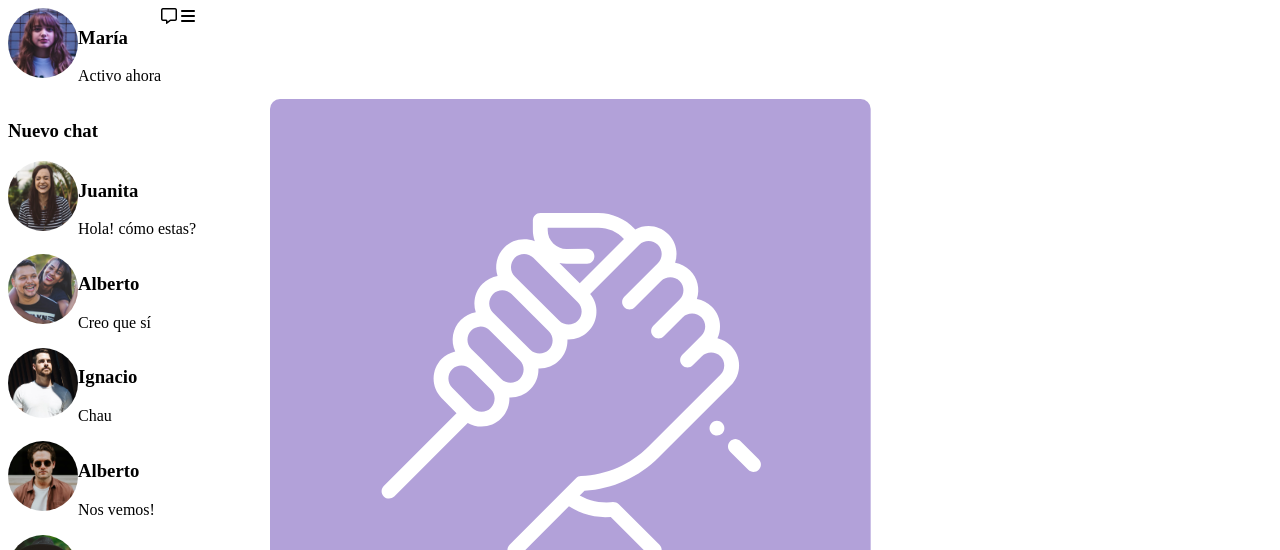
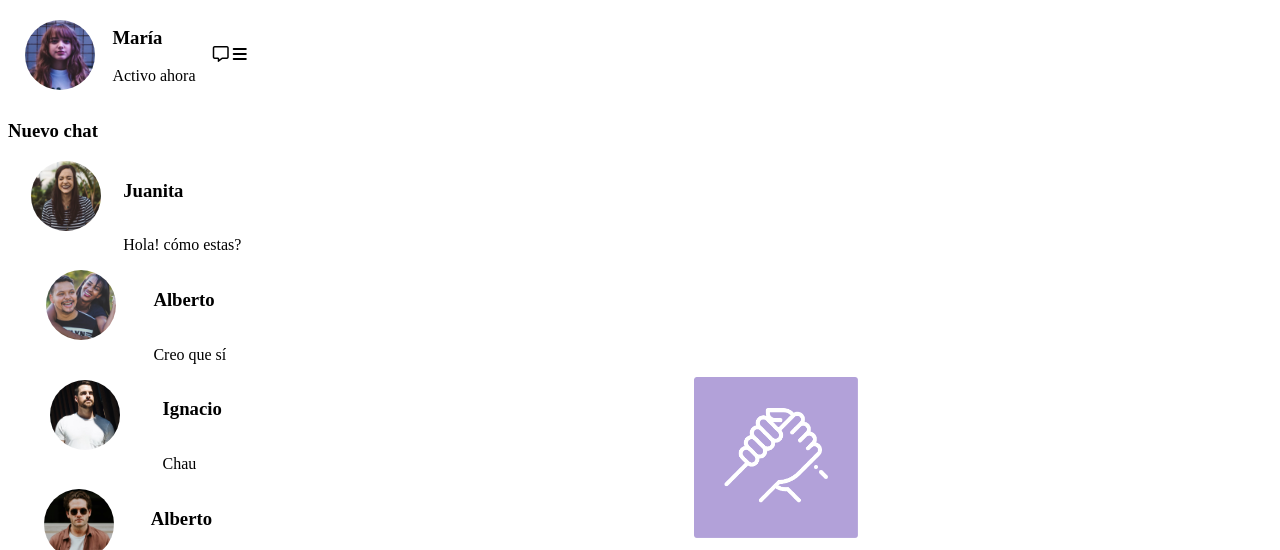
Before and after one commit to Javieragalaz/desafio7, a plain HTML site: page index.html in a window 1280 px wide. Shown: the top 550 px of the page. Drawn offline with Linux system fonts and the light colour scheme.

Commit message:
edición css contacts

```diff
--- a/assets/css/style.css
+++ b/assets/css/style.css
@@ -9,12 +9,51 @@ body {
 
 .contacts {
     display: flex;
+    flex-direction: column;
 
-    flex-direction: column;
+    width: 25%;
+
+
+    justify-content: space-evenly;
+
+
 
 }
 .active {
     display: flex;
+  justify-content: space-evenly;
+    align-items: center;
+
+    border-color: gray;
+
+}
+
+.status {
+    text-align: left;
+}
+
+.inactive {
+    display: flex;
+    flex-direction: column;
+    justify-content: left;
+
+}
+
+.user {
+    display: flex;
+    justify-content: space-evenly;
+    text-align: left;
+
+
+
+
+}
+
+.text {
+    display: flex;
+    flex-direction: column;
+    text-align: left;
+
 
 
 }
@@ -25,15 +64,23 @@ body {
     flex-direction: column;
     justify-content: center;
     align-items: center;
+    width: 100%;
+
 
 }
 
+.principal img {
+    width: 16%;
+}
+
+.photo {
+    display: flex;
+}
 .photo img{
     width: 70px;
     height: 70px;
     border-radius: 50%;
+
+
+
 }
-
-.user {
-    display: flex;
-}
--- a/index.html
+++ b/index.html
@@ -18,13 +18,17 @@
                 <div class="photo"> <!-- Foto del perfil de María -->
                     <img src="assets/imgs/maria.jpg" alt="maria">
                 </div>
+                <div>
                     <div class="status"> <!-- Estado de María -->
                         <h3>María</h3>
                         <p>Activo ahora</p>
                     </div>
+                </div>
+                <div>
                     <div class="icons">
                         <i class="fa-regular fa-message"></i>
                         <i class="fa-solid fa-bars"></i>
+                    </div>
                 </div>
             </div>
             <div class="button"> <!-- Botón nuevo chat -->
@@ -109,7 +113,8 @@
         <div class="principal"> <!-- Bloque derecho -->
             <img src="assets/imgs/hand.png" alt="manos">
             <h1>Comienza el Networking</h1>
-            <p>Presiona el botón <strong>"Nuevo chat"</strong> para comenzar a crear nuevas redes de contacto para tu empresa o emprendimiento.</p>
+            <p>Presiona el botón <strong>"Nuevo chat"</strong> para comenzar a crear nuevas redes de contacto para tu
+                empresa o emprendimiento.</p>
         </div>
     </div>
 </body>
```
Lines whose indentation alone changed are shown as unchanged.
